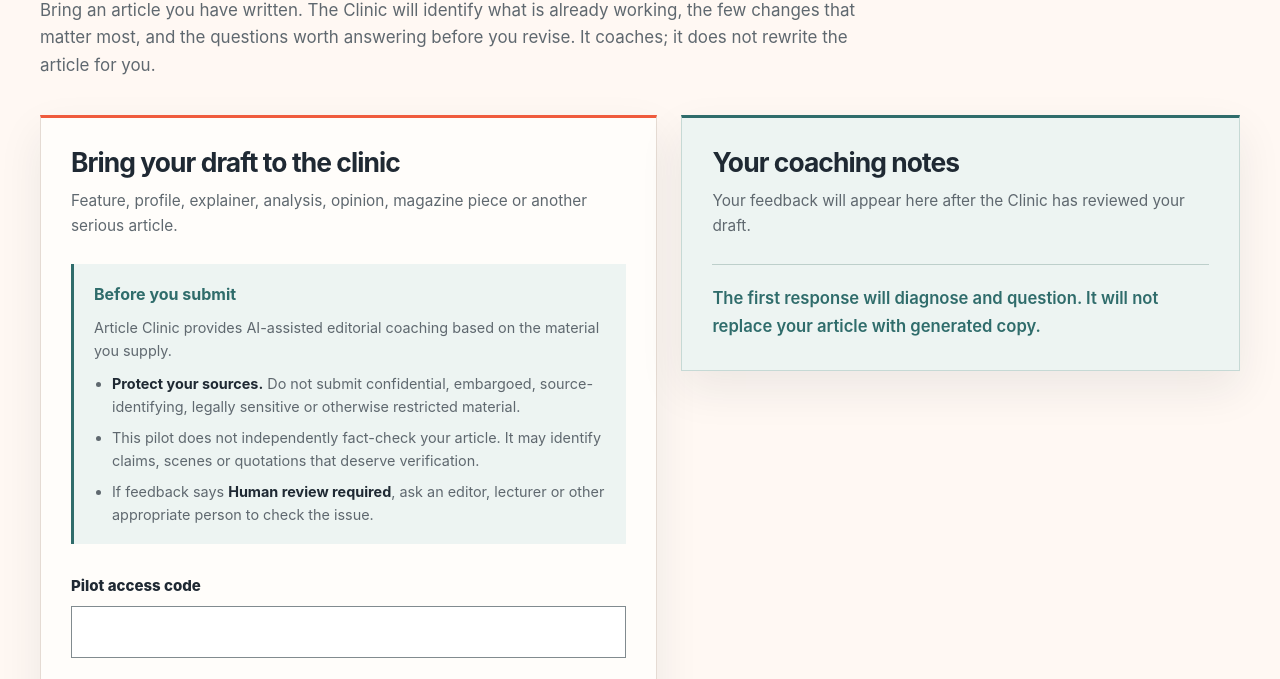
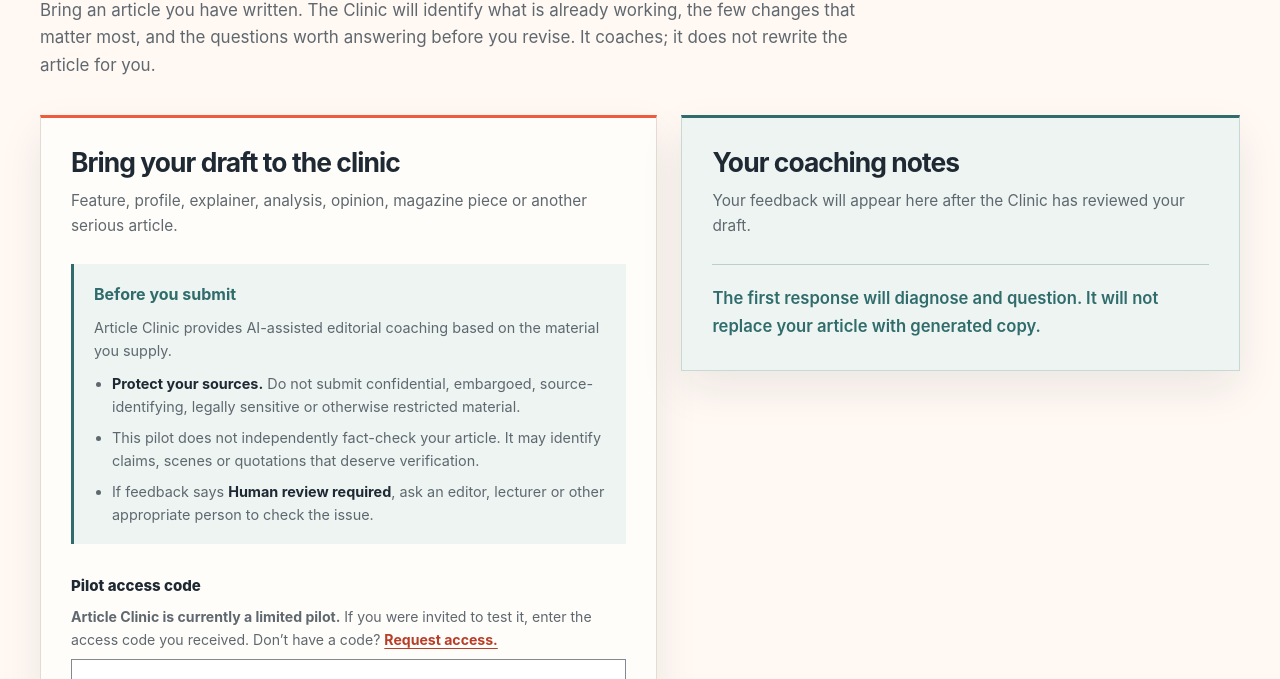
Before and after one commit to VonkelVinger/clearcopy-clinic-site, a plain HTML site: page article-clinic.html in a window 1280 px wide. Shown: the part 253-932 px from the top of the page. Drawn offline with Linux system fonts and the light colour scheme.

Commit message:
Explain Article Clinic pilot access

```diff
--- a/article-clinic.html
+++ b/article-clinic.html
@@ -49,6 +49,7 @@
     label{display:block;margin-bottom:8px;font-size:.94rem;font-weight:800}
     .hint{display:block;margin:0 0 8px;color:var(--muted);font-size:.88rem;font-weight:400}
     label .hint{display:inline;margin:0 0 0 4px}
+    .access-link{color:var(--coral-dark);text-decoration:underline;text-underline-offset:3px}
     input,select,textarea{width:100%;min-width:0;border:1px solid #818b8f;border-radius:0;background:#fff;
       color:var(--ink);font:inherit;line-height:1.6;padding:12px 14px}
     input::placeholder,textarea::placeholder{color:var(--muted);opacity:1}
@@ -143,6 +144,7 @@
           <div id="form-status" class="message status" role="status" aria-live="polite" hidden></div>
           <div class="form-field">
             <label for="pilot-access-code">Pilot access code</label>
+            <p class="hint"><strong>Article Clinic is currently a limited pilot.</strong> If you were invited to test it, enter the access code you received. Don’t have a code? <a class="access-link" href="mailto:hello@clearcopy.clinic?subject=Article%20Clinic%20access"><strong>Request access.</strong></a></p>
             <input id="pilot-access-code" type="password" autocomplete="one-time-code" minlength="8" maxlength="32" required />
             <span class="field-error" id="pilot-access-code-error" hidden></span>
           </div>
```
